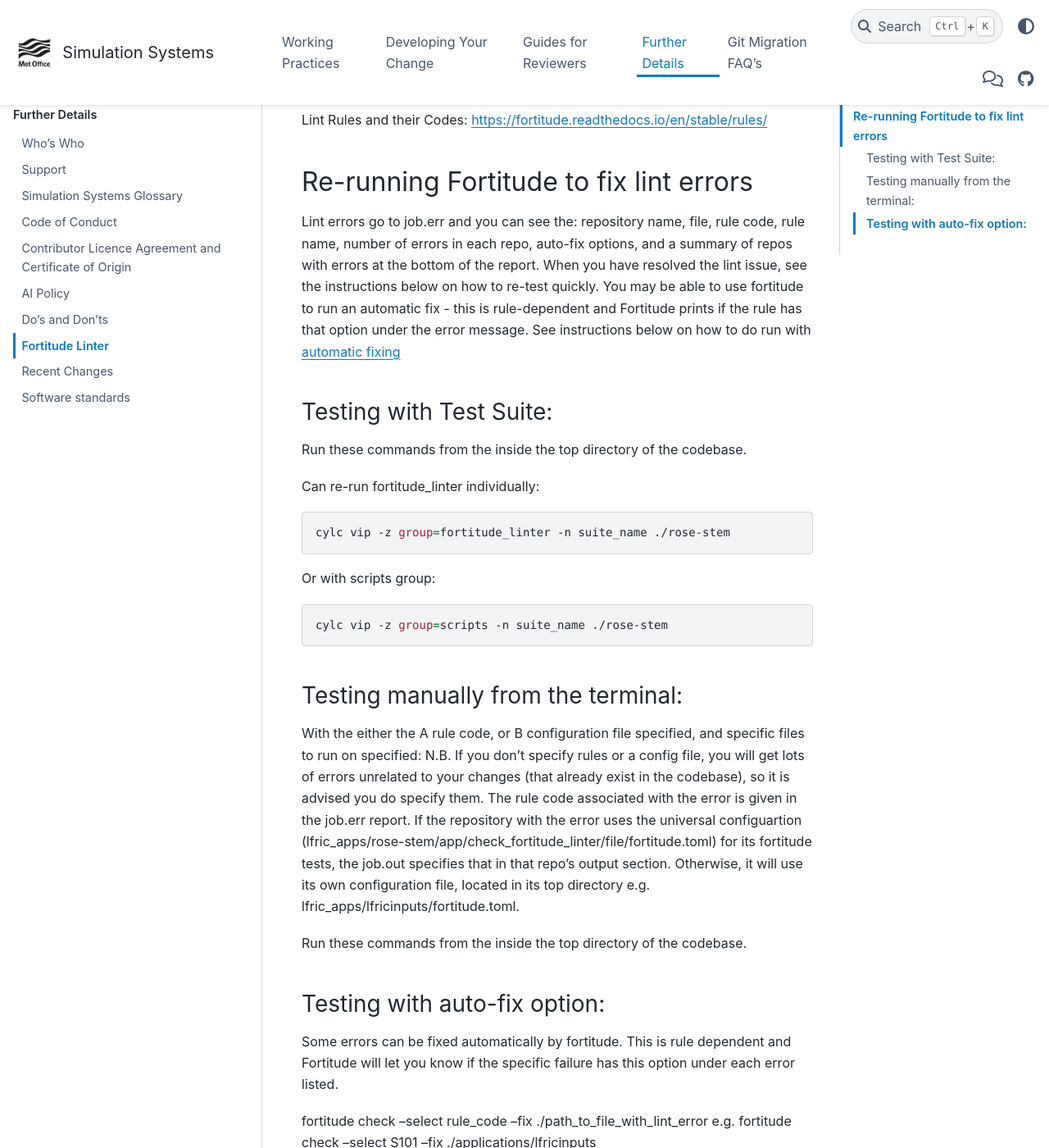
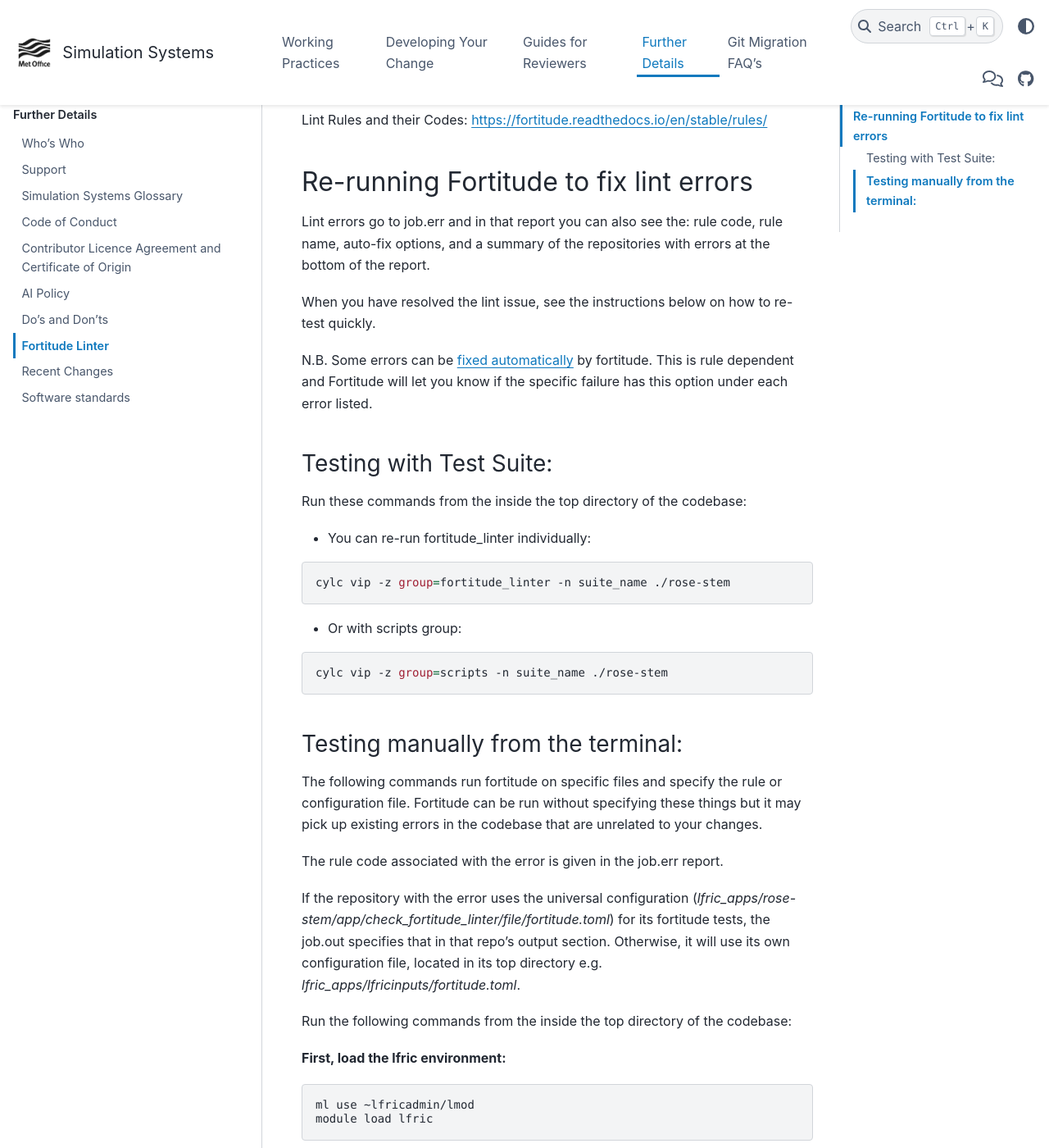
Before and after one commit to MetOffice/simulation-systems, a Sphinx documentation site: the page built from source/FurtherDetails/fortitude_linter.rst, in a window 1280 px wide and 1400 px high, scrolled down 309 px. Shown: the whole window at 82% size. Built offline with Sphinx 7.4.7 and the PyData theme 0.15.4, drawn with Linux system fonts in a browser that asks for light colours; some of the changed text lies outside the part shown.

```diff
--- a/source/FurtherDetails/fortitude_linter.rst
+++ b/source/FurtherDetails/fortitude_linter.rst
@@ -24,26 +24,28 @@ Lint Rules and their Codes:
 Re-running Fortitude to fix lint errors
 ========================================
 
-Lint errors go to job.err and you can see the: repository name, file, rule code,
-rule name, number of errors in each repo, auto-fix options, and a summary of
-repos with errors at the bottom of the report. When you have resolved the lint
-issue, see the instructions below on how to re-test quickly. You may be able to
-use fortitude to run an automatic fix - this is rule-dependent and Fortitude
-prints if the rule has that option under the error message.
-See instructions below on how to do run with :ref:`automatic fixing <auto_fix>`
+Lint errors go to job.err and in that report you can also see the: rule code, rule name,
+auto-fix options, and a summary of the repositories with errors at the bottom of the report.
+
+When you have resolved the lint issue, see the instructions below on how to
+re-test quickly.
+
+N.B. Some errors can be :ref:`fixed automatically <auto-fix>` by fortitude.
+This is rule dependent and Fortitude will let you know if the specific failure has this
+option under each error listed.
 
 Testing with Test Suite:
 ------------------------
 
-Run these commands from the inside the top directory of the codebase.
+Run these commands from the inside the top directory of the codebase:
 
-Can re-run fortitude_linter individually:
+- You can re-run fortitude_linter individually:
 
 .. code-block:: shell
 
     cylc vip -z group=fortitude_linter -n suite_name ./rose-stem
 
-Or with scripts group:
+- Or with scripts group:
 
 .. code-block:: shell
 
@@ -53,28 +55,67 @@ Or with scripts group:
 Testing manually from the terminal:
 ----------------------------------------
 
-With the either the A rule code, or B configuration file specified,
-and specific files to run on specified:
-N.B. If you don’t specify rules or a config file, you will get lots of errors
-unrelated to your changes (that already exist in the codebase), so it is
-advised you do specify them.
+The following commands run fortitude on specific files and specify the rule or
+configuration file.
+Fortitude can be run without specifying these things but it may pick up existing
+errors in the codebase that are unrelated to your changes.
+
 The rule code associated with the error is given in the job.err report.
-If the repository with the error uses the universal configuartion
-(lfric_apps/rose-stem/app/check_fortitude_linter/file/fortitude.toml)
+
+If the repository with the error uses the universal configuration
+(*lfric_apps/rose-stem/app/check_fortitude_linter/file/fortitude.toml*)
 for its fortitude tests, the job.out specifies that in that repo’s output
-section. Otherwise, it will use its own configuration file, located in its top
-directory e.g. lfric_apps/lfricinputs/fortitude.toml.
+section.
+Otherwise, it will use its own configuration file, located in its top
+directory e.g. *lfric_apps/lfricinputs/fortitude.toml*.
 
-Run these commands from the inside the top directory of the codebase.
+Run the following commands from the inside the top directory of the codebase:
 
+**First, load the lfric environment:**
 
-.. _auto_fix:
+.. code-block:: shell
 
-Testing with auto-fix option:
-----------------------------------------
-Some errors can be fixed automatically by fortitude. This is rule dependent
-and Fortitude will let you know if the specific failure has this option under
-each error listed.
+    ml use ~lfricadmin/lmod
+    module load lfric
 
-fortitude  check --select rule_code --fix ./path_to_file_with_lint_error
-e.g. fortitude check --select S101 --fix ./applications/lfricinputs
+**Then run fortitude with 1) the rule code, or 2) the config file :**
+
+**1) With rule code:**
+
+.. code-block:: shell
+
+    fortitude check --select rule_code ./path_to_file_with_lint_error
+
+**2)  With config file specified:**
+
+2.A) If app/repo has its own configuration (.toml) file:
+
+.. code-block:: shell
+
+    fortitude --config-file ./path_to_repo_config_file check ./path_to_test_repo
+
+2.B) If it uses the universal configuration (see job.out) then use this file path to it:
+
+.. code-block:: shell
+
+    fortitude --config-file ./rose-stem/app/check_fortitude_linter/file/fortitude.toml check ./path_to_repo_to_check
+
+.. _auto-fix:
+
+**If an automatic fix is available:**
+
+Add ``--fix`` after the "check" in the command:
+
+.. code-block:: shell
+
+    fortitude --config-file ./path_to_repo_config_file check --fix ./path_to_file_with_lint_error
+
+**Example commands:**
+
+``fortitude check --select S101 ./applications/lfricinputs``
+
+``fortitude check --select S101,PORT011 ./applications/lfricinputs``
+
+where S101, or S101 and PORT011 are the lint rule(s) you want to test with.
+
+``fortitude --config-file ./applications/lfricinputs/fortitude.toml check ./applications/lfricinputs``
```
Also changed, not shown: source/Development/TestSuites/lfric_apps.rst (+6 -1 lines).
